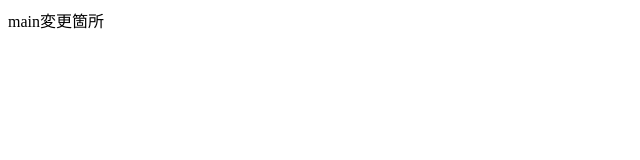
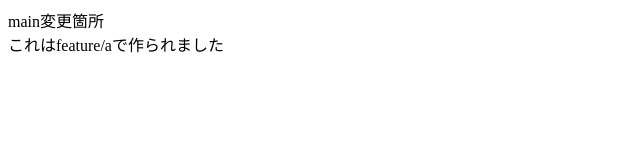
Before and after one commit to yasu-pro/test3, a plain HTML site: page index.html in a window 1280 px wide. Shown: the whole page, without its empty margins (0-640 px from the left). Drawn offline with Linux system fonts and the light colour scheme.

Commit message:
feat: add index.html

```diff
--- a/index.html
+++ b/index.html
@@ -6,6 +6,9 @@
     <title>Document</title>
   </head>
   <body>
-    <div>main変更箇所</div>
+    <main>
+      <div>main変更箇所</div>
+      これはfeature/aで作られました
+    </main>
   </body>
 </html>
```
